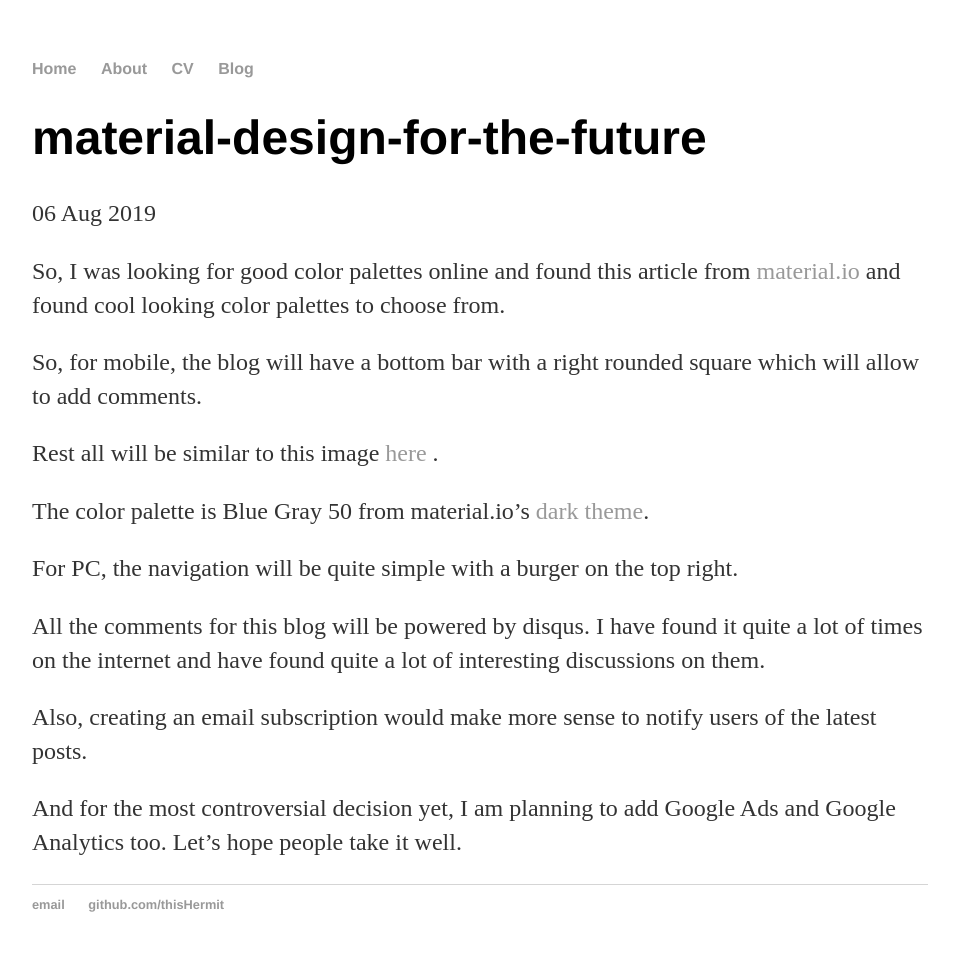
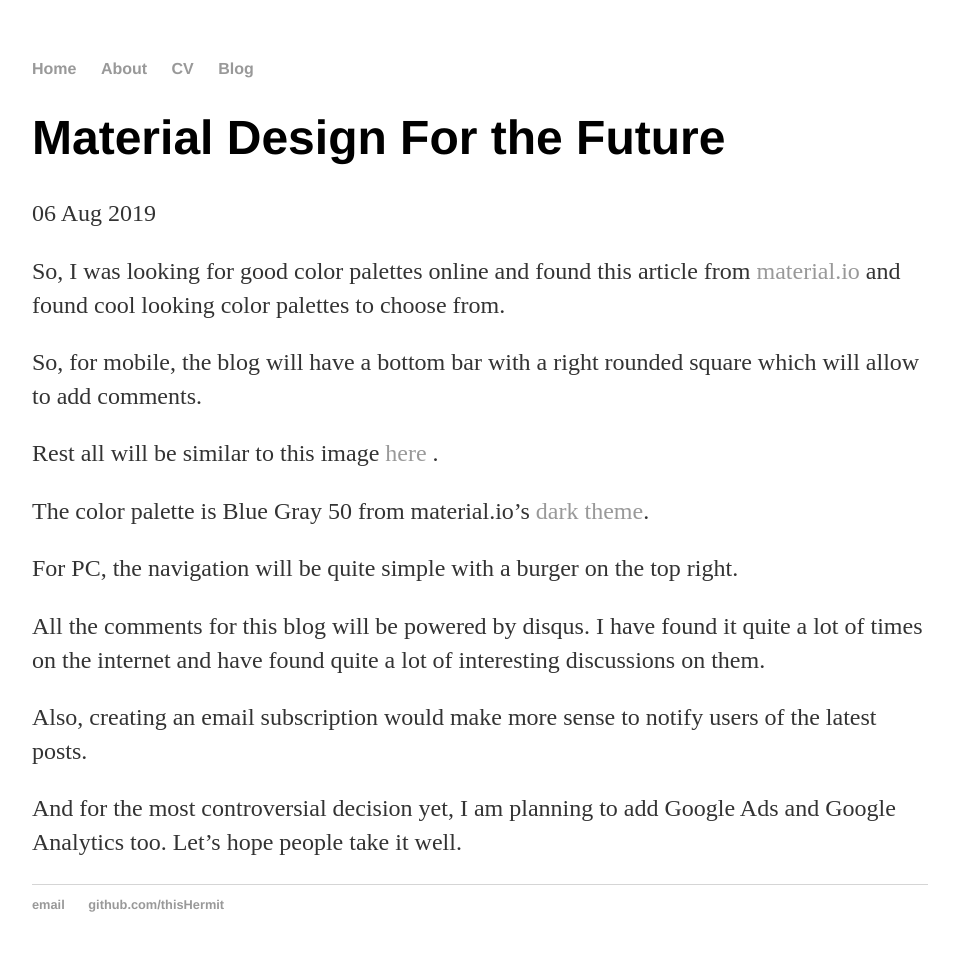
Before and after one commit to thisHermit/thisHermit.github.io, a Jekyll site: the page built from _posts/2019-08-06-materialdesignforthefuture.markdown, in a window 1280 px wide. Shown: the whole page, without its empty margins (160-1113 px from the left). Built offline with Jekyll 4.4.1, drawn with Linux system fonts in a browser that asks for light colours.

```diff
--- a/_posts/2019-08-06-materialdesignforthefuture.markdown
+++ b/_posts/2019-08-06-materialdesignforthefuture.markdown
@@ -1,6 +1,6 @@
 ---
 layout: post
-title: "material-design-for-the-future"
+title: "Material Design For the Future"
 date: "2019-08-06 23:57:26 +0530"
 ---
 
```
